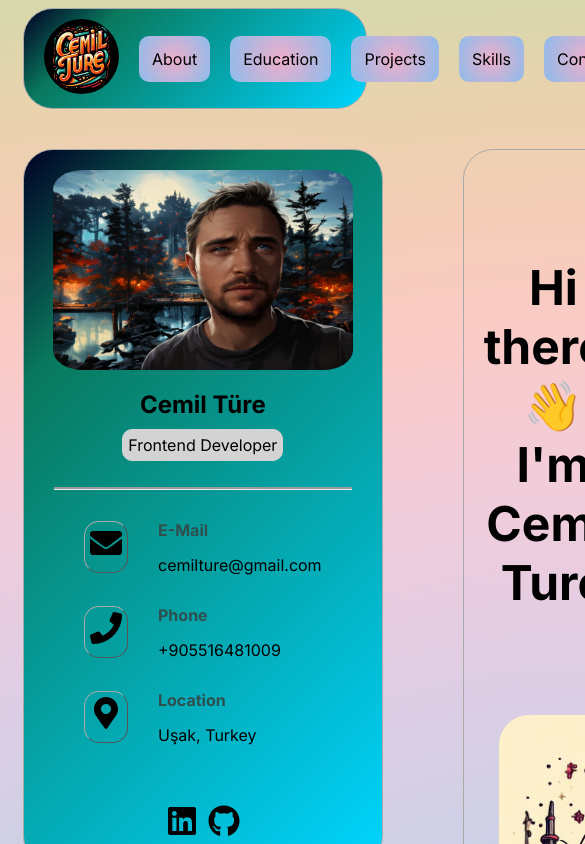
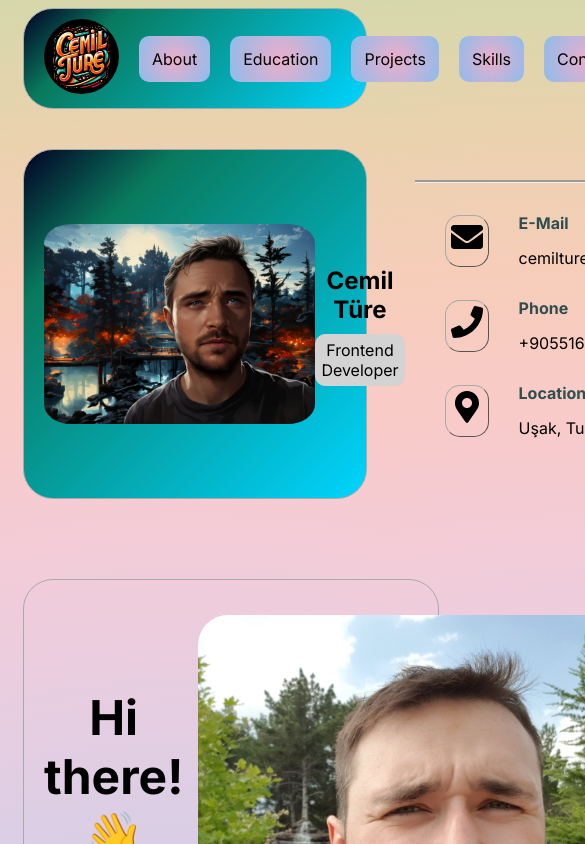
Before and after one commit to cemilture/personal-website, a Next.js app: page / in a window 390 px wide. Shown: the top 844 px of the page, 585 px wide, since content can reach past the window. Built offline with nearby package versions, Linux system fonts and the light colour scheme.

Commit message:
responsive side bar

```diff
--- a/app/layout.tsx
+++ b/app/layout.tsx
@@ -31,27 +31,6 @@ export default function RootLayout({
       <body className={inter.className}>
         <div className={styles.mainDiv}>
           <Header />
-
-          {/* <div className={styles.header}>
-            <div className={styles.logo}>
-              <Link href="/">
-                <Image
-                  className={styles.logo}
-                  src={logo}
-                  alt="Cemil Ture's logo"
-                  height={75}
-                  width={75}
-                />
-              </Link>
-            </div>
-            <div className={styles.navigation}>
-              <Link className={`link ${pathname === '/about' ? 'active' : ''}`} href="/about">About</Link>
-              <Link href="/education">Education</Link>
-              <Link href="/projects">Projects</Link>
-              <Link href="/skills">Skills</Link>
-              <Link href="/contact">Contact</Link>
-            </div>
-          </div> */}
           <div className={styles.belowHeader}>
             <div className={styles.profileContainer}>
               <Image
@@ -60,9 +39,11 @@ export default function RootLayout({
                 height={200}
                 width={300}
                 alt="My Photo"
-              />
-              <h2>Cemil Türe</h2>
-              <p className={styles.title}>Frontend Developer</p>
+              />{" "}
+              <div>
+                <h2>Cemil Türe</h2>
+                <p className={styles.title}>Frontend Developer</p>
+              </div>
               <div className={styles.profileInfo}>
                 <div className={styles.info}>
                   <p className={styles.infoIcon}>
--- a/app/page.module.css
+++ b/app/page.module.css
@@ -27,6 +27,15 @@
 .belowHeader {
   display: flex;
   gap: 50px;
+  @media (max-width: 1200px) {
+    display: flex;
+    flex-direction: column;
+    .profileContainer {
+      display: flex;
+      flex-direction: row;
+      position: static;
+    }
+  }
 }
 
 .profileContainer {
@@ -47,9 +56,12 @@
     rgba(9, 121, 93, 1) 22%,
     rgba(0, 212, 255, 1) 100%
   );
+  @media (max-width: 1200px) {
+    display: flex;
+  }
 }
 
-.profileImage {
+.profileContainer .profileImage {
   border-radius: 10%;
 }
 
```
